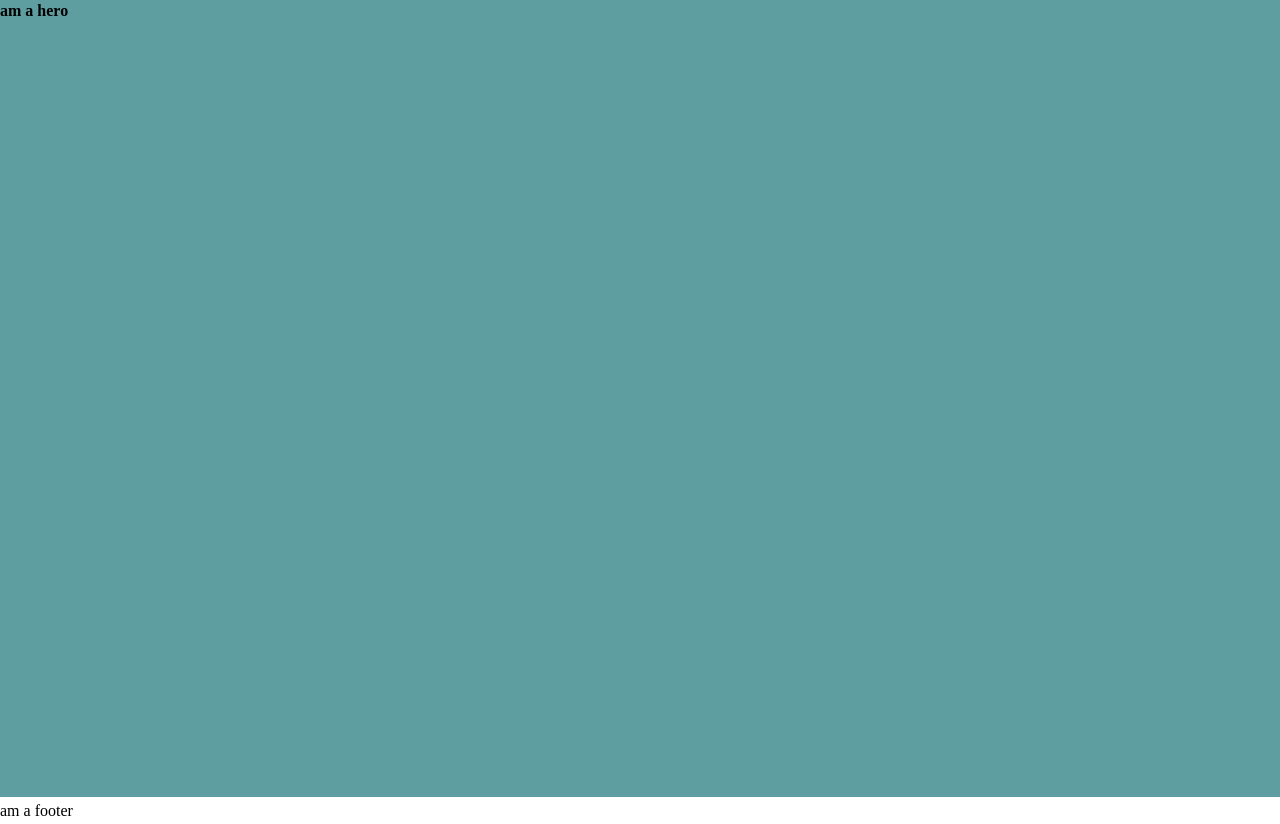
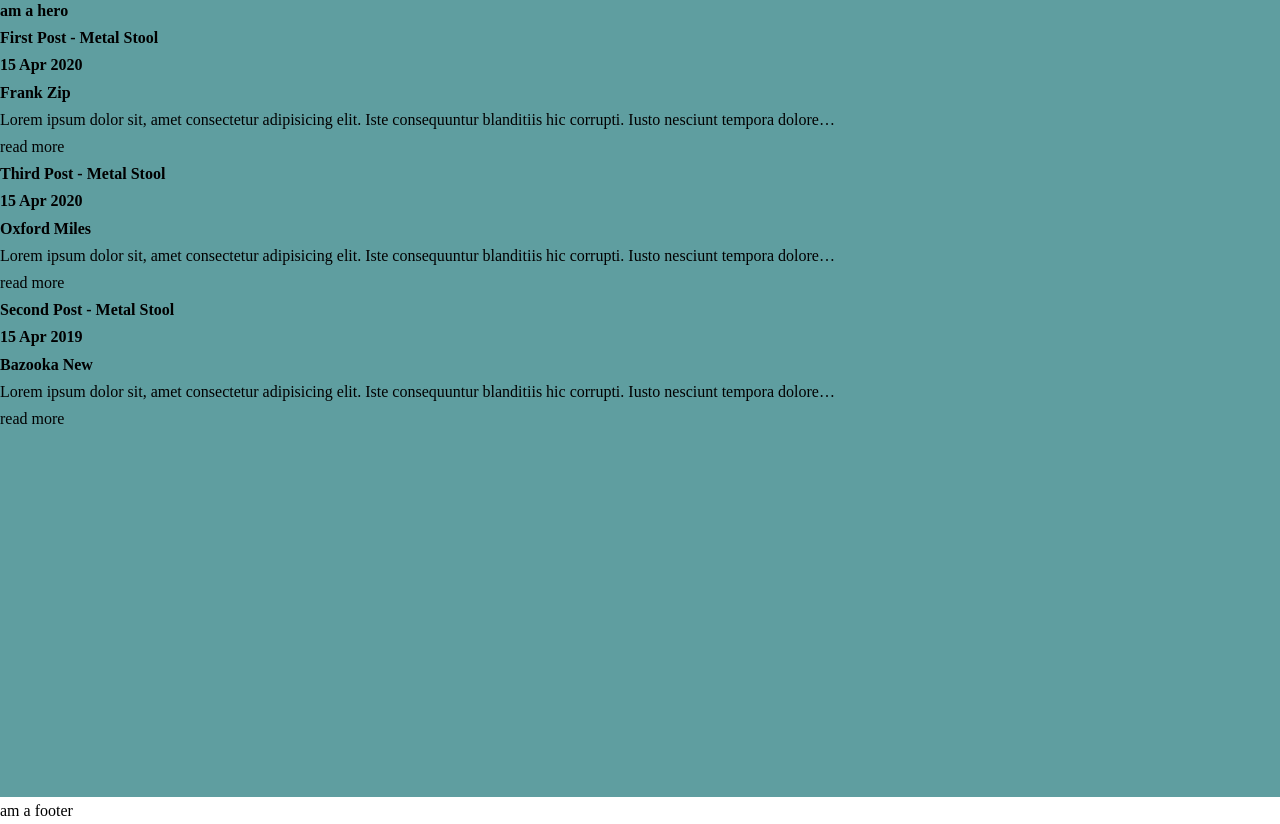
Before and after one commit to ikennobunga/super-blog, a Gatsby site: page / in a window 1280 px wide. Shown: the part 67-891 px from the top of the page. Built offline with nearby package versions, Linux system fonts and the light colour scheme; Gatsby itself is replaced by a stand-in of ours.

Commit message:
post and markdown

```diff
--- a/gatsby-config.js
+++ b/gatsby-config.js
@@ -7,11 +7,19 @@ module.exports = {
   plugins: [
     `gatsby-plugin-react-helmet`,
     `gatsby-plugin-catch-links`,
+    `gatsby-plugin-mdx`,
     {
       resolve: `gatsby-source-filesystem`,
       options: {
         name: `images`,
         path: `${__dirname}/src/images`,
+      },
+    },
+    {
+      resolve: `gatsby-source-filesystem`,
+      options: {
+        name: `posts`,
+        path: `${__dirname}/src/pages`,
       },
     },
     `gatsby-transformer-sharp`,
--- a/src/components/pageSections/home/hero.jsx
+++ b/src/components/pageSections/home/hero.jsx
@@ -1,13 +1,48 @@
 import React from 'react'
 import './hero.css'
+import { graphql, useStaticQuery } from 'gatsby'
+import Post from '../../../components/postSections/post'
 
 
 const Hero = () => {
+  const data = useStaticQuery(indexQuery)
   return (
     <div className="hero__container">
       <h1>am a hero</h1>
+      {
+        data.allMarkdownRemark.edges.map(({node}) => {
+          return (
+          <Post
+            title={node.frontmatter.title}
+            date={node.frontmatter.date}
+            author={node.frontmatter.author}
+            body={node.excerpt}
+            path={node.frontmatter.path}
+          />
+          )
+        })
+      }
     </div>
   )
 }
 
+const indexQuery = graphql`
+  query {
+    allMarkdownRemark(sort: {fields: [frontmatter___date], order: DESC}){
+      edges {
+        node {
+          id
+          frontmatter {
+            author
+            date(formatString: "DD MMM YYYY")
+            path
+            title
+          }
+          excerpt
+        }
+      }
+    }
+  }
+`
+
 export {Hero}
--- /dev/null
+++ b/src/components/postSections/post.jsx
@@ -0,0 +1,17 @@
+import React from 'react'
+import {Link} from 'gatsby'
+
+
+const Post = ({title, date, author, path, body}) => {
+  return (
+    <div>
+      <h1>{title}</h1>
+      <h6>{date}</h6>{''}
+      <h6>{author}</h6>
+      <p>{body}</p>
+      <Link to={path}>read more</Link>
+    </div>
+  )
+}
+
+export default Post
--- a/src/pages/index.js
+++ b/src/pages/index.js
@@ -1,6 +1,7 @@
-import React from "react"
-import SEO from "../components/seo"
+import React from 'react'
+import SEO from '../components/seo'
 import {Hero} from '../components/pageSections/pageSection'
+
 
 const IndexPage = () => {
   return (
@@ -10,4 +11,5 @@ const IndexPage = () => {
     </>
   )
 }
+
 export default IndexPage
--- /dev/null
+++ b/src/pages/posts/001-first-post.md
@@ -0,0 +1,8 @@
+---
+title: 'First Post - Metal Stool'
+date: 2020-04-15
+author: 'Frank Zip'
+path: '/first-post'
+---
+
+Lorem ipsum dolor sit, amet consectetur adipisicing elit. Iste consequuntur blanditiis hic corrupti. Iusto nesciunt tempora dolore veritatis necessitatibus quod fugit ex sit, beatae corporis. Impedit ex animi esse iste.
--- /dev/null
+++ b/src/pages/posts/002-second-post.md
@@ -0,0 +1,9 @@
+---
+title: 'Second Post - Metal Stool'
+date: 2019-04-15
+author: 'Bazooka New'
+path: '/second-post'
+---
+
+Lorem ipsum dolor sit, amet consectetur adipisicing elit. Iste consequuntur blanditiis hic corrupti. Iusto nesciunt tempora dolore veritatis necessitatibus quod fugit ex sit, beatae corporis. Impedit ex animi esse iste.
+amet consectetur adipisicing elit. Iste consequuntur blanditiis hic corrupti. Iusto nesciunt tempora dolore veritatis necessitatibus quod fugit ex sit, beatae corporis. Impedit ex animi esse iste.
--- /dev/null
+++ b/src/pages/posts/003-third-post.md
@@ -0,0 +1,9 @@
+---
+title: 'Third Post - Metal Stool'
+date: 2020-04-15
+author: 'Oxford Miles'
+path: '/third-post'
+---
+
+Lorem ipsum dolor sit, amet consectetur adipisicing elit. Iste consequuntur blanditiis hic corrupti. Iusto nesciunt tempora dolore veritatis necessitatibus quod fugit ex sit, beatae corporis. Impedit ex animi esse iste.
+amet consectetur adipisicing elit. Iste consequuntur blanditiis hic corrupti. Iusto nesciunt tempora dolore veritatis necessitatibus quod fugit ex sit, beatae corporis. Impedit ex animi esse iste.amet consectetur adipisicing elit. Iste consequuntur blanditiis hic corrupti. Iusto nesciunt tempora dolore veritatis necessitatibus quod fugit ex sit, beatae corporis. Impedit ex animi esse iste.
```
